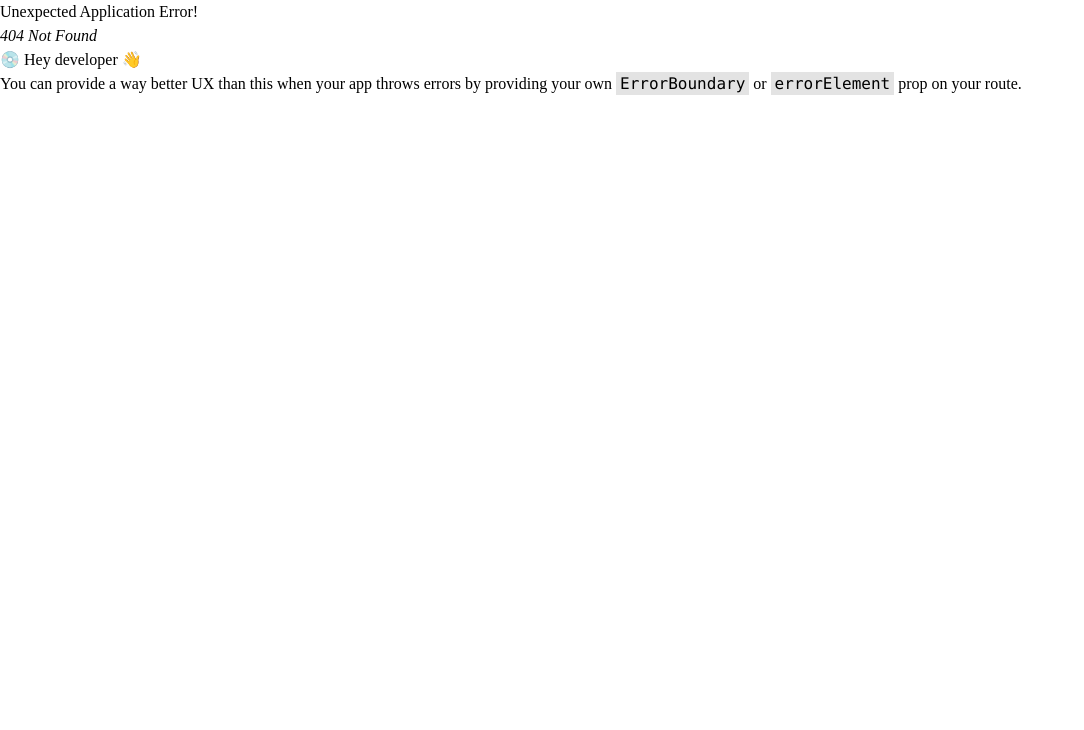
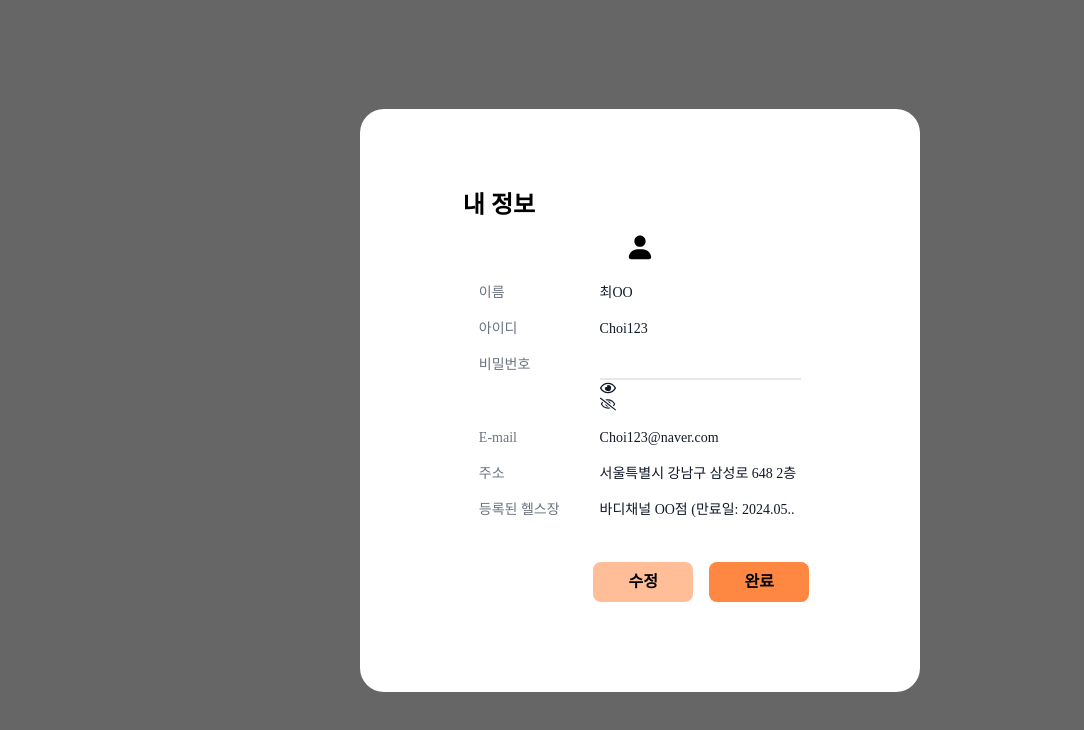
Before and after one commit to jngwk/dg-multicampus-final-project, a React (Create React App) app in the folder front/deukgeun/: page /myinfo in a window 1280 px wide. Before the commit this address had no page. Shown: the top 730 px of the page, without its empty margins (0-1084 px from the left). Built offline with nearby package versions, Linux system fonts and the light colour scheme.

Commit message:
develop pull하기 위한 중간 저장

```diff
--- a/front/deukgeun/src/components/modals/ModalLayout.jsx
+++ b/front/deukgeun/src/components/modals/ModalLayout.jsx
@@ -7,7 +7,7 @@ const ModalLayout = ({ children, toggleModal }) => {
       onClick={toggleModal}
     >
       <div
-        className="min-h-80 h-fit w-[560px] bg-white rounded-3xl flex flex-col justify-center items-center py-20 px-40"
+        className="min-h-80 h-fit w-[560px] bg-white rounded-3xl flex flex-col justify-center items-center py-20 px-20"
         onClick={(e) => e.stopPropagation()}
       >
         {children}
--- /dev/null
+++ b/front/deukgeun/src/components/modals/MyInfo.jsx
@@ -0,0 +1,104 @@
+import React, { useState } from "react";
+import ModalLayout from "./ModalLayout";
+import Button from "../Button";
+import Bprofile from "../../assets/blank_profile.png";
+import { Link } from "react-router-dom";
+// import 'boxicons';
+import {FaRegEyeSlash , FaRegEye } from 'react-icons/fa';
+
+
+const MyInfo = ({ toggleModal }) => {
+
+    return (
+        <ModalLayout toggleModal={toggleModal}>
+            <div className="userEdit">
+                <div className="text-2xl font-semibold pb-3">
+                    <p>내 정보</p>
+                </div>
+                <div className="userEdit-img">
+                    <label className="flex justify-center items-center">
+                        <img src={Bprofile}  className="rounded-full border-black" alt="프로필 사진" />
+                    </label>
+                </div>
+                <div className="pt-3">
+                    <dl>
+                        {/* 이름 */}
+                        <div className=" px-4 py-2 sm:grid sm:grid-cols-3 sm:gap-10">
+                            <dt className="text-sm font-normal text-gray-500">
+                                이름
+                            </dt>
+                            <dd className="mt-1 text-sm text-gray-900 sm:mt-0 sm:col-span-2">
+                            최OO
+                            </dd>
+                        </div>
+                        {/* 아이디 */}
+                        <div className=" px-4  py-2  sm:grid sm:grid-cols-3 sm:gap-10">
+                                <dt className="text-sm font-medium text-gray-500">
+                                아이디
+                                </dt>
+                                <dd className="mt-1 text-sm text-gray-900 sm:mt-0 sm:col-span-2">
+                                Choi123
+                                </dd>
+                        </div>
+                        {/* 비밀번호 */}
+                        <div className=" px-4 py-2 sm:grid sm:grid-cols-3 sm:gap-10">
+                            <dt className="text-sm font-medium text-gray-500">
+                            비밀번호
+                            </dt>
+                            <dd className="text-gray-900 sm:mt-0 sm:col-span-2">
+                                <input  id="hs-toggle-password" className="w-full text-sm focus:outline-none border-b-2 " type="password"></input>
+                                <div>
+                                    {/* <box-icons name='show-alt'></box-icon>
+                                    <box-icon name='low-vision'></box-icon> */}
+                                    <FaRegEye/>
+                                    <FaRegEyeSlash/>
+                                </div>
+                            </dd>
+                        </div>
+                        {/* 이메일 */}
+                        <div className=" px-4 py-2 sm:grid sm:grid-cols-3 sm:gap-10 ">
+                            <dt className="text-sm font-medium text-gray-500">
+                            E-mail
+                            </dt>
+                            <dd className="mt-1 text-sm text-gray-900 sm:mt-0 sm:col-span-2">
+                            Choi123@naver.com
+                            </dd>
+                        </div>
+                        {/* 주소 */}
+                        <div className=" px-4 py-2 sm:grid sm:grid-cols-3 sm:gap-10">
+                            <dt className="text-sm font-medium text-gray-500">
+                            주소
+                            </dt>
+                            <dd className="mt-1 text-sm text-gray-900 sm:mt-0 sm:col-span-2">
+                            서울특별시 강남구 삼성로 648 2층
+                            </dd>
+                        </div>
+                        {/* 등록된 헬스장 */}
+                        <div className=" px-4 py-2 sm:grid sm:grid-cols-3 sm:gap-10">
+                            <dt className="text-sm font-medium text-gray-500">
+                            등록된 헬스장
+                            </dt>
+                            <dd className="mt-1 text-sm text-gray-900 sm:mt-0 sm:col-span-2">
+                            바디채널 OO점 (만료일: 2024.05..
+                            </dd>
+                        </div>
+
+                    </dl>
+                </div>
+
+                <div className=" pt-6 flex float-end">
+                    <div className="m-2" >
+                    <Button height="40px" width="100px" color="peach-fuzz" label="수정" />
+                    </div>
+                    <div className="m-2">
+                    <Button height="40px" width="100px" color="bright-orange" label="완료" />
+                    </div>
+                </div>
+            </div>
+
+        </ModalLayout>
+      );
+
+};
+
+export default MyInfo;
--- a/front/deukgeun/src/components/shared/Header.jsx
+++ b/front/deukgeun/src/components/shared/Header.jsx
@@ -1,6 +1,7 @@
 import logo from "../../assets/dg_logo.png";
 import LoginModal from "../modals/LoginModal";
 import { useModal } from "../../hooks/useModal";
+
 
 console.log(logo);
 export default function Header() {
@@ -9,6 +10,7 @@ export default function Header() {
   return (
     <div className="flex justify-between items-center w-full px-5 border-b-2 border-black">
       <img className="w-24" src={logo} alt="logo" />
+
       <button onClick={toggleModal}>로그인</button>
       {isModalVisible ? <LoginModal toggleModal={toggleModal} /> : ""}
     </div>
--- a/front/deukgeun/src/router/root.jsx
+++ b/front/deukgeun/src/router/root.jsx
@@ -4,6 +4,7 @@ import { createBrowserRouter } from "react-router-dom";
 const Loading = <div>Loading...</div>;
 
 const Main = lazy(() => import("../pages/Main"));
+const Profile = lazy(()=> import("../components/modals/MyInfo"));
 
 const root = createBrowserRouter([
   {
@@ -22,6 +23,14 @@ const root = createBrowserRouter([
       </Suspense>
     ),
   },
+  {
+    path: "/myinfo",
+    element: (
+      <Suspense fallback={Loading}>
+        <Profile />
+      </Suspense>
+    ),
+  },
 ]);
 
 export default root;
```
Also changed, not shown: package.json (added, +7 -0 lines), front/deukgeun/src/assets/blank_profile.png (added), 1 other file (tests, documents, lock files or other folders).
